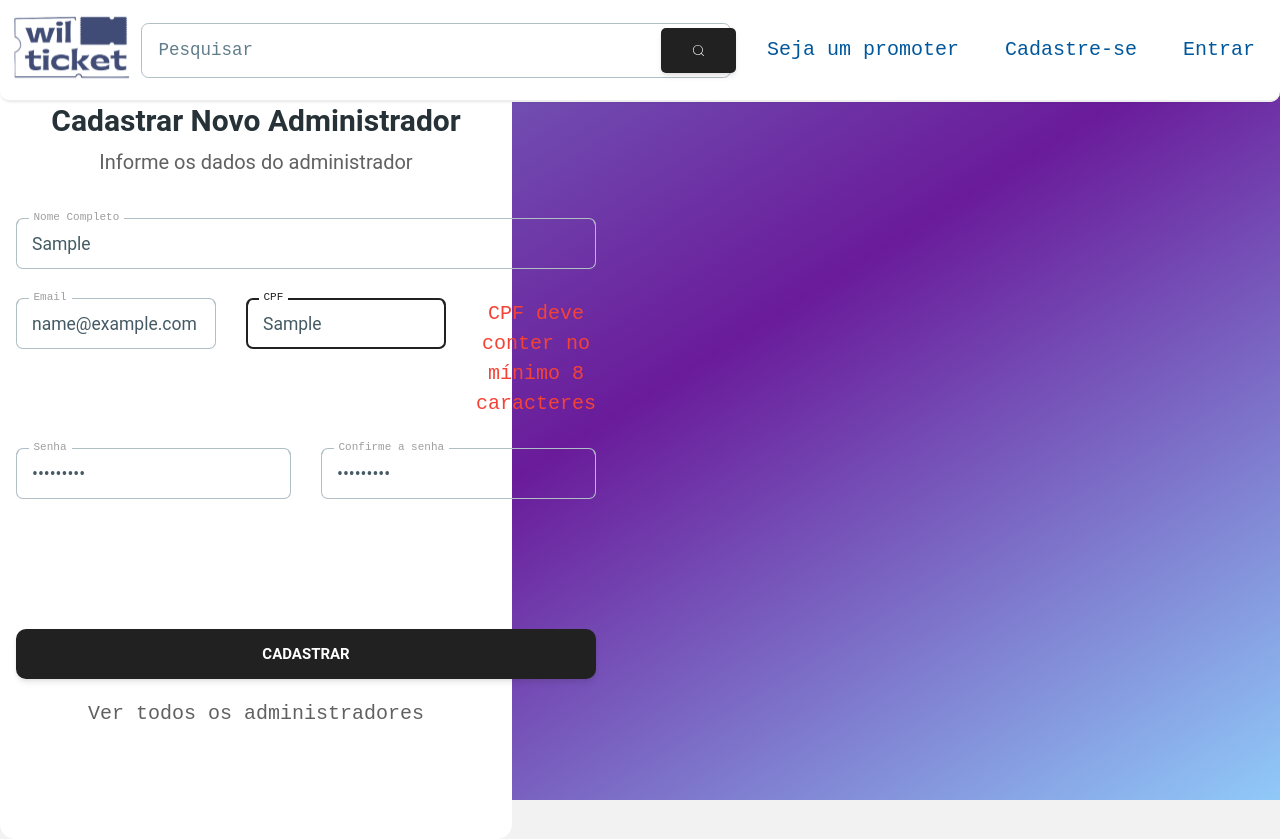
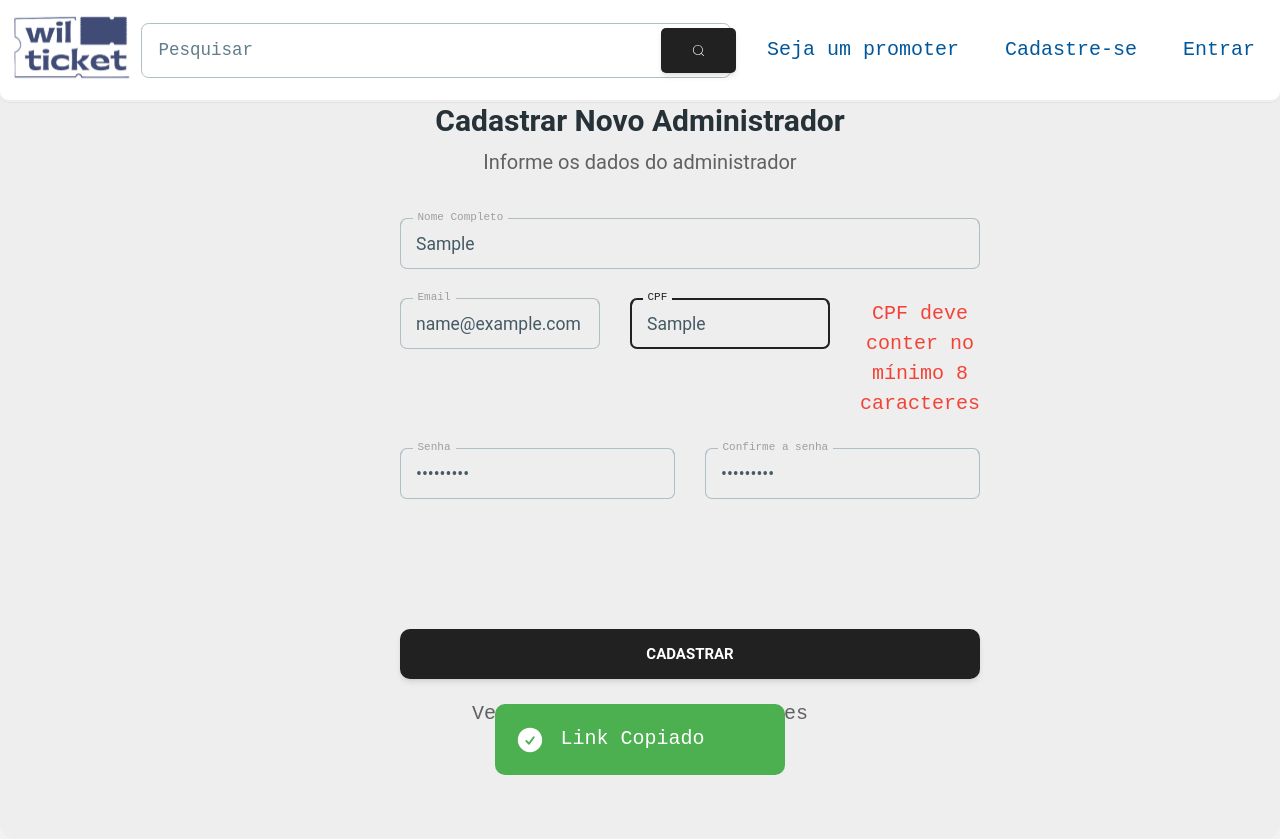
Before and after one commit to WilburTicketsCode/backend, a Next.js app: page /administrador/admin-new in a window 1280 px wide. Both pictures are taken after typing "Sample", "name@example.com", "Sample", "Sample123", "Sample123" into the empty fields and a click on the button "CADASTRAR". Built offline with nearby package versions, Linux system fonts and the light colour scheme; no server answers.

Commit message:
Update index.tsx

```diff
--- a/src/components/Admin/NewAdmin/index.tsx
+++ b/src/components/Admin/NewAdmin/index.tsx
@@ -1,9 +1,12 @@
 'use client'
-import { Input, Card, Button, Typography,} from "@/components/ClientSide";
+import { Input, Card, Button, Typography, } from "@/components/ClientSide";
 import Link from 'next/link';
 import { zodResolver } from '@hookform/resolvers/zod';
 import { useForm } from 'react-hook-form';
 import { z } from 'zod';
+import { useState } from "react";
+import { Alert } from "@material-tailwind/react";
+import { CheckCircleIcon } from "@heroicons/react/24/solid";
 
 type adminFormData = z.infer<typeof adminNSchema>;
 
@@ -19,6 +22,16 @@ const adminNSchema = z.object({
 });
 
 export default function TelaNewAdm() {
+
+    const [openAlert, setOpenAlert] = useState(false);
+
+    //função para mostrar alerta de ADM cadastrado
+    const buttonAction = () => {
+        setOpenAlert(true);
+        setTimeout(() => {
+          setOpenAlert(false);
+        }, 3000);
+    }
 
     const { register, handleSubmit, formState: { errors } } = useForm<adminFormData>({
         resolver: zodResolver(adminNSchema),
@@ -61,7 +74,7 @@ export default function TelaNewAdm() {
     }
 
     return (
-        <section className='flex flex-col w-[90%] md:w-[40%] h-[80%] md:h-[80%] items-center justify-center gap-y-10 bg-white p-20 rounded-xl'>
+        <section className='bg-gray-200 flex flex-col items-center justify-center gap-y-10 p-20 rounded-xl w-auto h-auto'>
 
             <Card color="transparent" shadow={false} className="flex items-center justify-center">
                 <Typography variant="h4" color="blue-gray">
@@ -74,25 +87,25 @@ export default function TelaNewAdm() {
                 {/**Formulário começa aqui */}
                 <form onSubmit={handleSubmit(onSubmit)} className="mt-8 mb-2 w-80 max-w-screen-lg sm:w-96">
                     <div className="min-w-fit mb-4 flex flex-col gap-6">
-                        <Input {...register('name')}  size='md'  label="Nome Completo" />
+                        <Input {...register('name')} size='md' label="Nome Completo" />
                         {errors.name?.message && <p className="text-red-500 text-center">{errors.name?.message}</p>}
 
                         <div className="flex flex-col gap-6 md:flex-row">
-                            <Input {...register('email')}  size='md'  label="Email" />
+                            <Input {...register('email')} size='md' label="Email" />
                             {errors.email?.message && <p className="text-red-500 text-center">{errors.email?.message}</p>}
 
-                            <Input {...register('cpf')}  size='md' label="CPF" />
+                            <Input {...register('cpf')} size='md' label="CPF" />
                             {errors.cpf?.message && <p className="text-red-500 text-center">{errors.cpf?.message}</p>}
                         </div>
 
                         <div className="flex flex-col gap-6 md:flex-row">
-                            <Input {...register('password')}  type="password" size='md' label="Senha" />
+                            <Input {...register('password')} type="password" size='md' label="Senha" />
                             {errors.password?.message && <p className="text-red-500 text-xs">{errors.password?.message}</p>}
 
-                            <Input {...register('passwordConfirm')}  type="password" size='md' label="Confirme a senha" />
+                            <Input {...register('passwordConfirm')} type="password" size='md' label="Confirme a senha" />
                             {errors.passwordConfirm?.message && <p className="text-red-500 text-xs">{errors.passwordConfirm?.message}</p>}
                         </div>
-                        <Button type='submit' size='md' className="mt-20" fullWidth>
+                        <Button onClick={buttonAction} type='submit' size='md' className="mt-20" fullWidth>
                             Cadastrar
                         </Button>
                     </div>
@@ -105,6 +118,17 @@ export default function TelaNewAdm() {
                 </form>
             </Card>
 
+            <Alert
+                open={openAlert}
+                color="green"
+                className="max-w-fit absolute bottom-5"
+                icon={<CheckCircleIcon className="mt-px h-6 w-6" />}
+            >
+                <p className="font-normal">
+                    Link Copiado
+                </p>
+            </Alert>
+
         </section>
     )
 }
```
Lines whose indentation alone changed are shown as unchanged.
